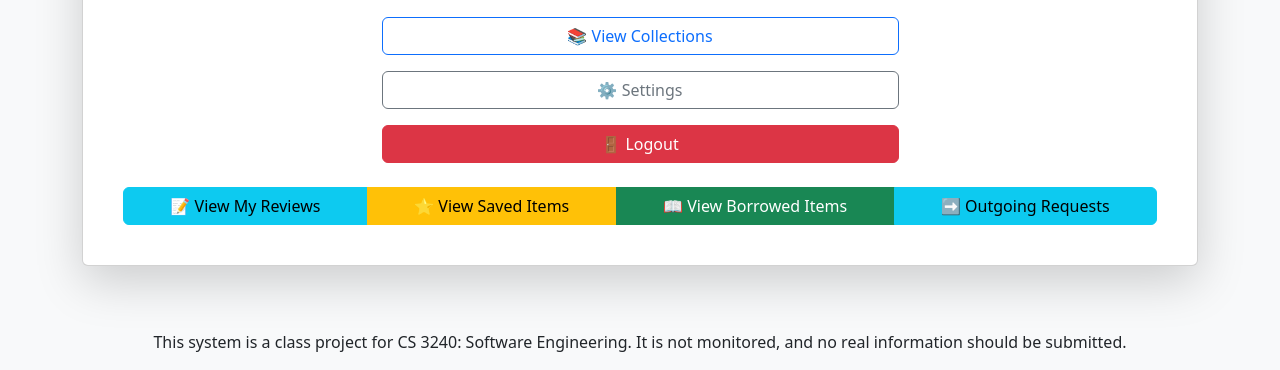
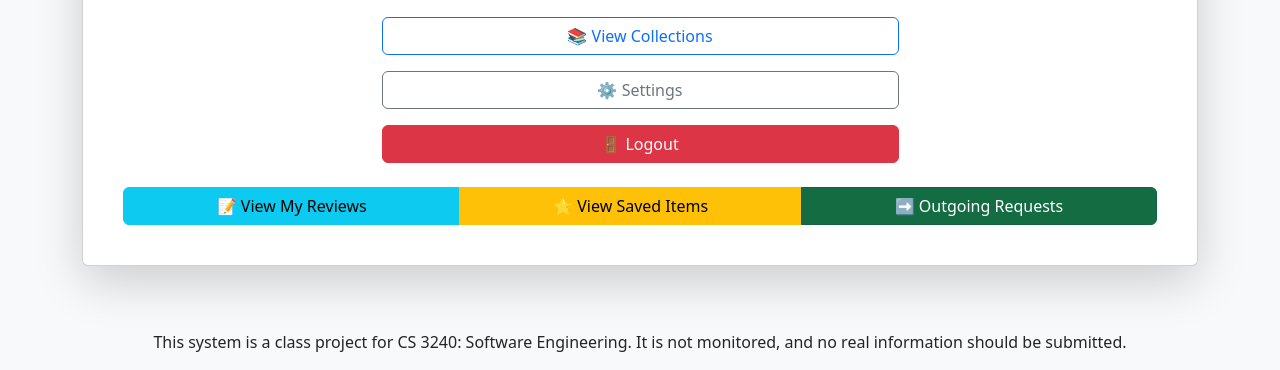
Before and after one commit to fahmeed-nabi/MelodyStack-Catalogue-App, a Django app: template music/templates/music/patron.html in a window 1280 px wide. Shown: the part 445-815 px from the top of the page. Run offline with Django 5.2, Linux system fonts and the light colour scheme; the template is opened without the code that fills it, so the values that code supplies are empty.

Commit message:
Made My Items in collections front page link to your outgoing requests and removed redundant borrowed items tab for patrons

```diff
--- a/music/templates/music/collections_page.html
+++ b/music/templates/music/collections_page.html
@@ -172,7 +172,7 @@
                 <a class="nav-link nav-tab {% if request.resolver_match.url_name == 'collections' %}active-tab{% endif %}" href="{% url 'collections' %}">Collections</a>
                 <a class="nav-link nav-tab {% if request.path == '/help/' %}active-tab{% endif %}" href="{% url 'help' %}">Help</a>
                 <a class="nav-link nav-tab {% if request.path == '/about/' %}active-tab{% endif %}" href="{% url 'about' %}">About</a>
-                <a class="nav-link nav-tab {% if request.path == '/my-item/' %}active-tab{% endif %}" href="#">My Items</a>
+                <a class="nav-link nav-tab {% if request.path == '/my-item/' %}active-tab{% endif %}" href="{% url 'outgoing_requests' %}">My Items</a>
             </nav>
         </div>
 
--- a/music/templates/music/patron.html
+++ b/music/templates/music/patron.html
@@ -52,8 +52,7 @@
             <div class="btn-group d-flex flex-wrap justify-content-center" role="group">
               <a href="#" class="btn btn-info">📝 View My Reviews</a>
               <a href="{% url 'saved_items' %}" class="btn btn-warning">⭐ View Saved Items</a>
-              <a href="#" class="btn btn-success">📖 View Borrowed Items</a>
-              <a href="{% url 'outgoing_requests' %}" class="btn btn-outline-info active">➡️ Outgoing Requests</a>
+              <a href="{% url 'outgoing_requests' %}" class="btn btn-success active">➡️ Outgoing Requests</a>
             </div>
           </div>
         </div>
```
